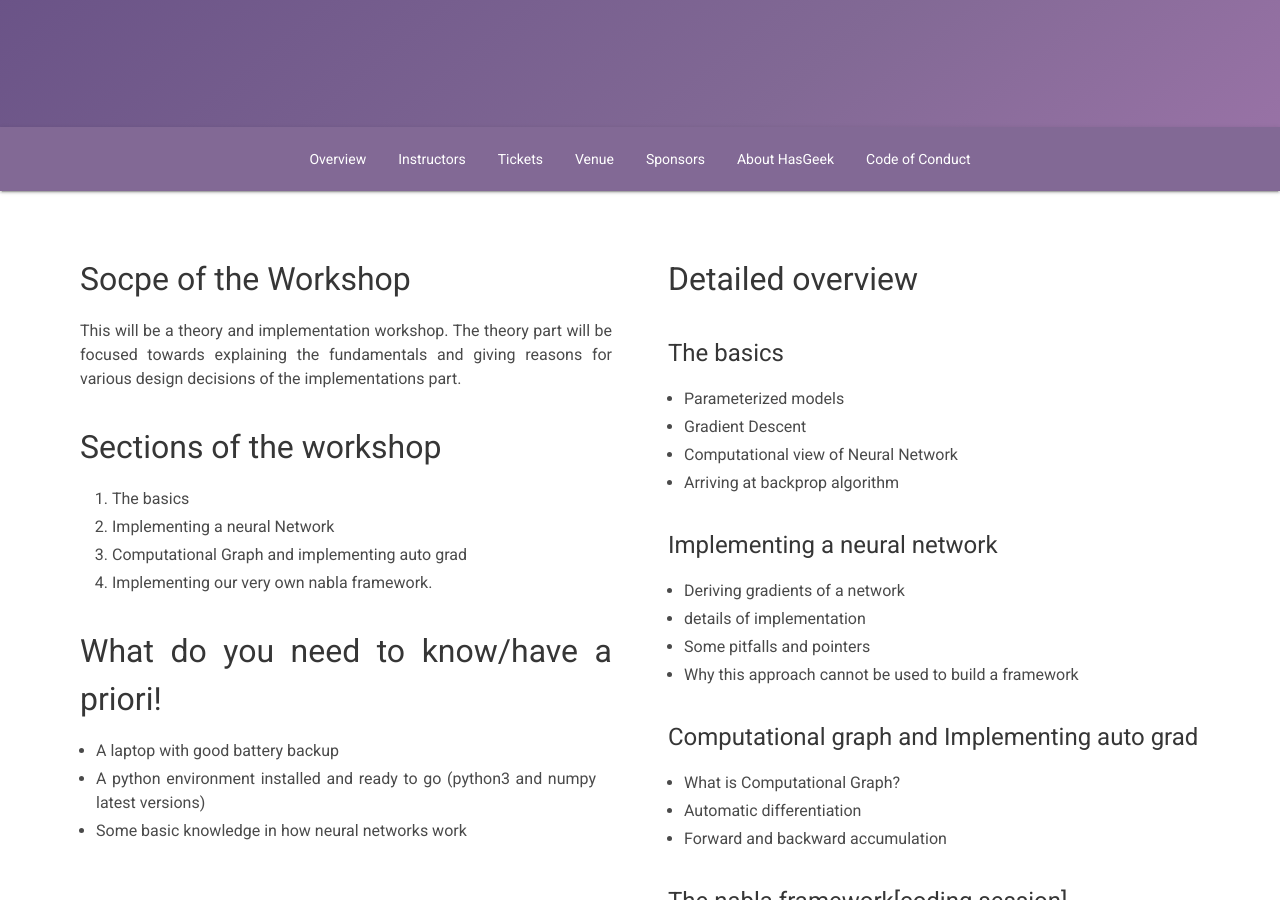
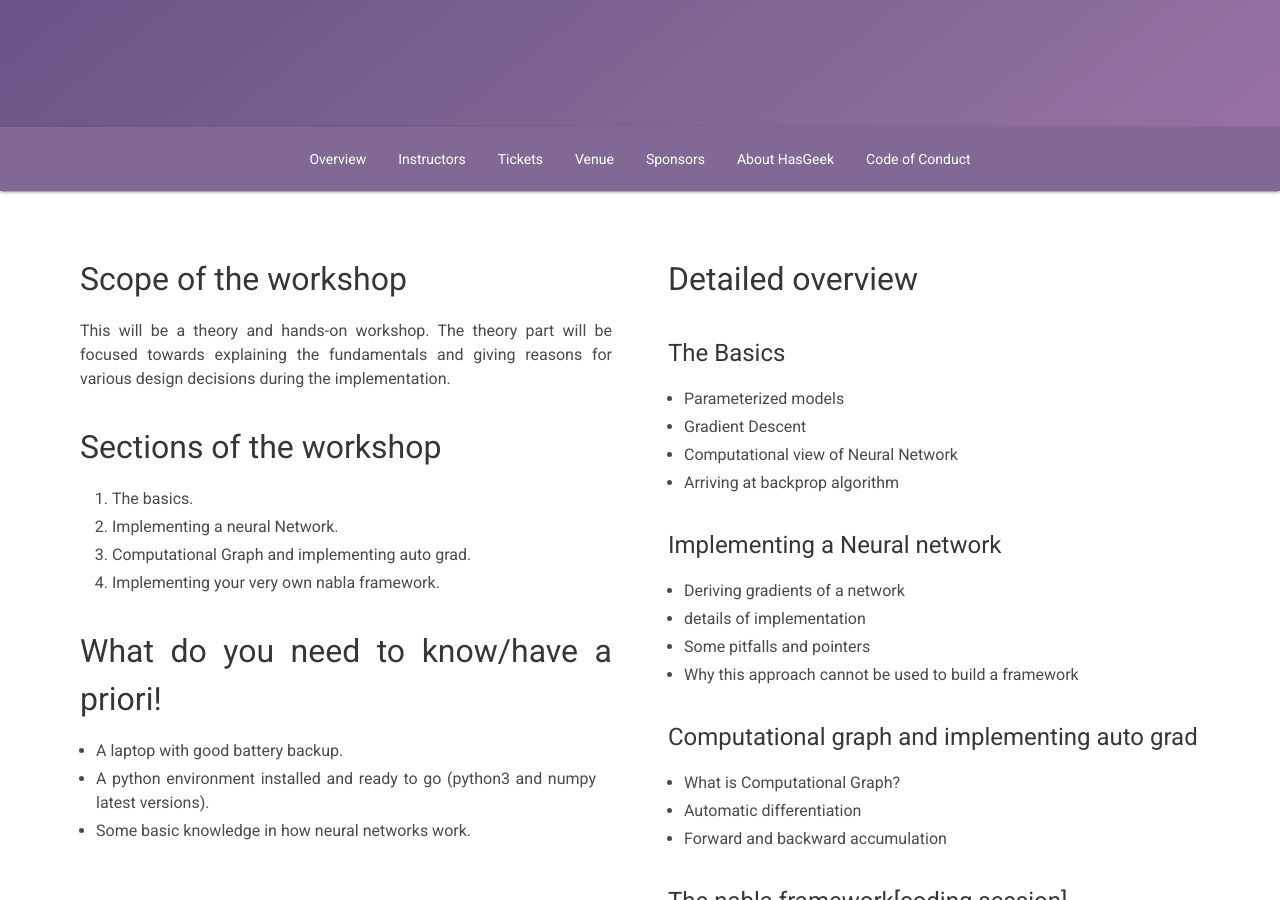
Before and after one commit to hasgeek/events, a Jekyll site: the page built from _anthillinside_events/2018-july-dl-framework.md, in a window 1280 px wide and 900 px high, scrolled down 387 px. Built offline with Jekyll 4.4.1, drawn with Linux system fonts in a browser that asks for light colours.

Commit message:
Update 2018-july-dl-framework.md

```diff
--- a/_anthillinside_events/2018-july-dl-framework.md
+++ b/_anthillinside_events/2018-july-dl-framework.md
@@ -40,41 +40,41 @@ sponsor:
 
 overview:
   left_content: |
-    # Socpe of the Workshop
+    # Scope of the workshop
 
-    This will be a theory and implementation workshop. The theory part will be focused towards explaining the fundamentals and giving reasons for various design decisions of the implementations part.
+    This will be a theory and hands-on workshop. The theory part will be focused towards explaining the fundamentals and giving reasons for various design decisions during the implementation.
 
     # Sections of the workshop
 
 
-    1. The basics
-    2. Implementing a neural Network
-    3. Computational Graph and implementing auto grad
-    4. Implementing our very own nabla framework.
+    1. The basics.
+    2. Implementing a neural Network.
+    3. Computational Graph and implementing auto grad.
+    4. Implementing your very own nabla framework.
 
     # What do you need to know/have a priori!
 
-    * A laptop with good battery backup
-    * A python environment installed and ready to go (python3 and numpy latest versions)
-    * Some basic knowledge in how neural networks work
+    * A laptop with good battery backup.
+    * A python environment installed and ready to go (python3 and numpy latest versions).
+    * Some basic knowledge in how neural networks work.
 
 
   right_content: |
     # Detailed overview
 
-    ### The basics
+    ### The Basics
     * Parameterized models
     * Gradient Descent
     * Computational view of Neural Network
     * Arriving at backprop algorithm
 
-    ### Implementing a neural network
+    ### Implementing a Neural network
     * Deriving gradients of a network
     * details of implementation
     * Some pitfalls and pointers
     * Why this approach cannot be used to build a framework
 
-    ### Computational graph and Implementing auto grad
+    ### Computational graph and implementing auto grad
     * What is Computational Graph?
     * Automatic differentiation
     * Forward and backward accumulation
```
